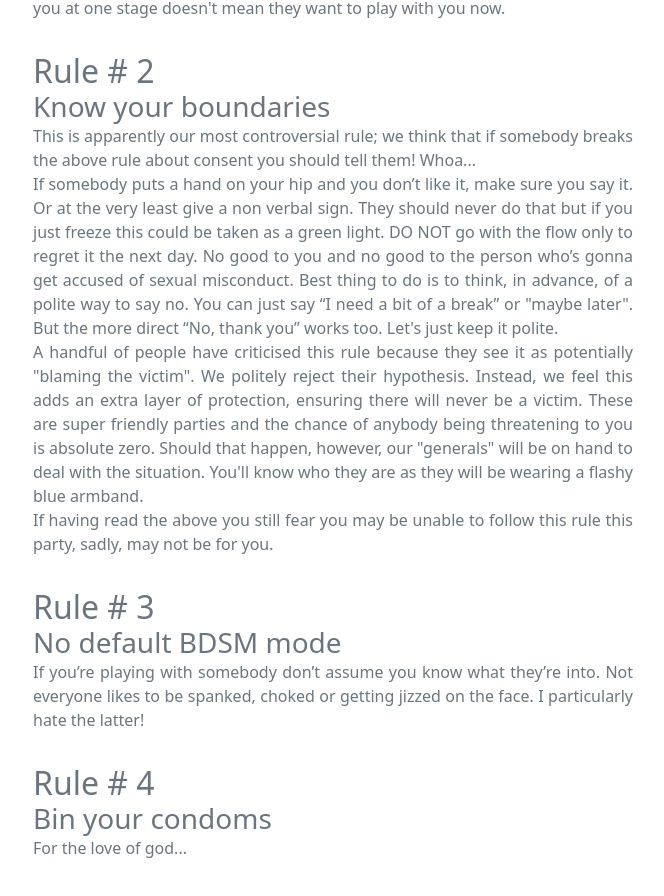
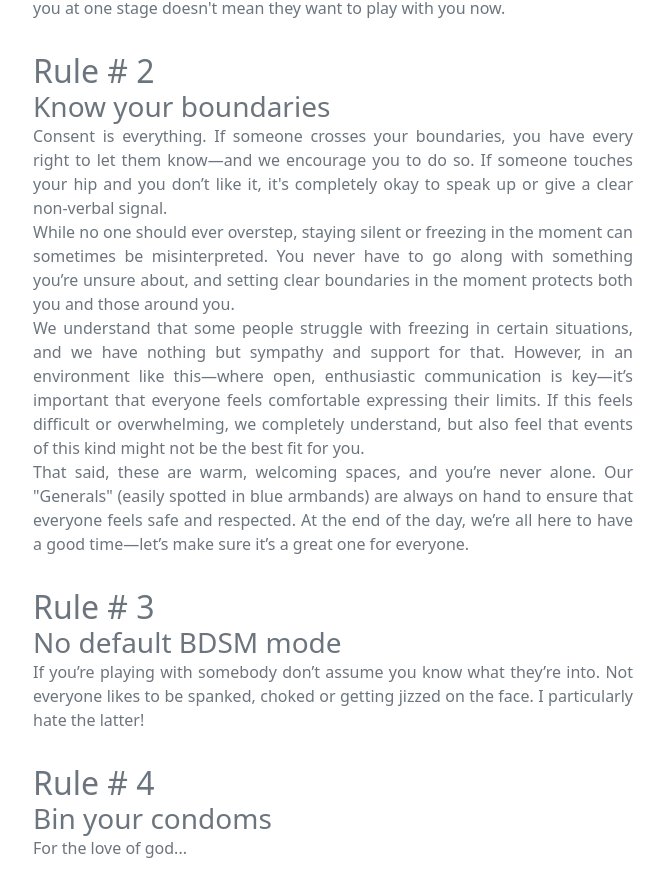
Before and after one commit to dantrovato/the-tribe-react18, a React (Vite) app: page /rules in a window 1280 px wide. Shown: the part 2516-3412 px from the top of the page, without its empty margins (307-971 px from the left). Built offline with nearby package versions, Linux system fonts and the light colour scheme.

Commit message:
Amend second rule

```diff
--- a/src/components/Rules.tsx
+++ b/src/components/Rules.tsx
@@ -66,26 +66,29 @@ const Rules = () => {
       <h2>Rule # 2</h2>
       <h3>Know your boundaries</h3>
       <p>
-        This is apparently our most controversial rule; we think that if
-        somebody breaks the above rule about consent you should tell them!
-        Whoa... <br />
-        If somebody puts a hand on your hip and you don’t like it, make sure you
-        say it. Or at the very least give a non verbal sign. They should never
-        do that but if you just freeze this could be taken as a green light. DO
-        NOT go with the flow only to regret it the next day. No good to you and
-        no good to the person who’s gonna get accused of sexual misconduct. Best
-        thing to do is to think, in advance, of a polite way to say no. You can
-        just say “I need a bit of a break” or "maybe later". But the more direct
-        “No, thank you” works too. Let's just keep it polite. <br />A handful of
-        people have criticised this rule because they see it as potentially
-        "blaming the victim". We politely reject their hypothesis. Instead, we
-        feel this adds an extra layer of protection, ensuring there will never
-        be a victim. These are super friendly parties and the chance of anybody
-        being threatening to you is absolute zero. Should that happen, however,
-        our "generals" will be on hand to deal with the situation. You'll know
-        who they are as they will be wearing a flashy blue armband. <br />
-        If having read the above you still fear you may be unable to follow this
-        rule this party, sadly, may not be for you.{" "}
+        Consent is everything. If someone crosses your boundaries, you have
+        every right to let them know—and we encourage you to do so. If someone
+        touches your hip and you don’t like it, it's completely okay to speak up
+        or give a clear non-verbal signal.
+        <br />
+        While no one should ever overstep, staying silent or freezing in the
+        moment can sometimes be misinterpreted. You never have to go along with
+        something you’re unsure about, and setting clear boundaries in the
+        moment protects both you and those around you.
+        <br />
+        We understand that some people struggle with freezing in certain
+        situations, and we have nothing but sympathy and support for that.
+        However, in an environment like this—where open, enthusiastic
+        communication is key—it’s important that everyone feels comfortable
+        expressing their limits. If this feels difficult or overwhelming, we
+        completely understand, but also feel that events of this kind might not
+        be the best fit for you.
+        <br />
+        That said, these are warm, welcoming spaces, and you’re never alone. Our
+        "Generals" (easily spotted in blue armbands) are always on hand to
+        ensure that everyone feels safe and respected. At the end of the day,
+        we’re all here to have a good time—let’s make sure it’s a great one for
+        everyone.
       </p>
 
       <h2>Rule # 3</h2>
```
